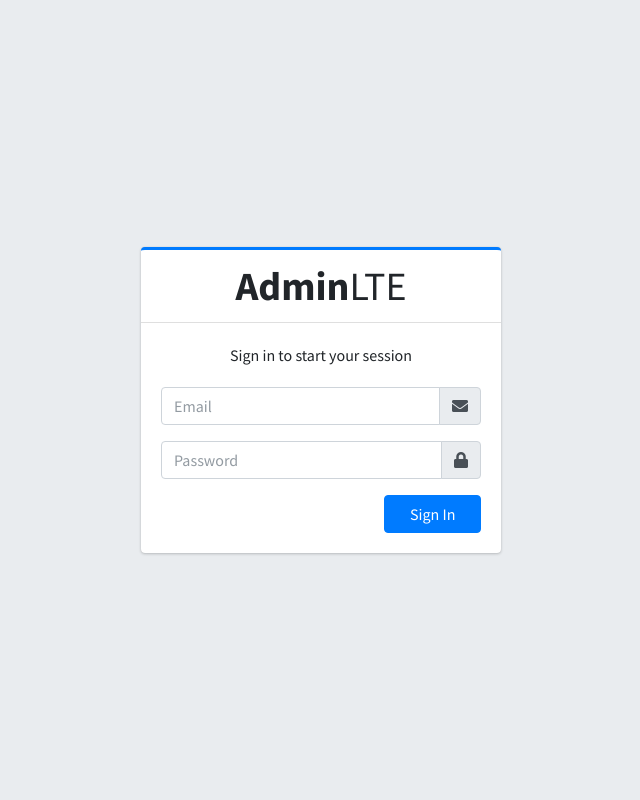
After one commit to thienth32/we16303-php2, a PHP site: the page made by asm1/app/views/auth/login-form.blade.php in a window 1280 px wide. The commit adds this page. Shown: the whole page, without its empty margins (319-959 px from the left). Run offline with PHP 8.4, Linux system fonts and the light colour scheme; the template is opened without the code that fills it, so the values that code supplies are empty; some libraries are stand-ins or nearby versions.

Commit message:
update login form

```diff
--- a/asm1/app/controllers/LoginController.php
+++ b/asm1/app/controllers/LoginController.php
@@ -3,7 +3,7 @@
 class LoginController{
 
     public function loginForm(){
-        include_once './app/views/auth/login-form.php';
+        return view('auth.login-form');
     }
 
     public function postLogin(){
--- /dev/null
+++ b/asm1/app/views/auth/login-form.blade.php
@@ -0,0 +1,68 @@
+<!DOCTYPE html>
+<html lang="en">
+<head>
+  <meta charset="utf-8">
+  <meta name="viewport" content="width=device-width, initial-scale=1">
+  <title>AdminLTE 3 | Log in (v2)</title>
+
+  <!-- Google Font: Source Sans Pro -->
+  <link rel="stylesheet" href="https://fonts.googleapis.com/css?family=Source+Sans+Pro:300,400,400i,700&display=fallback">
+  <!-- Font Awesome -->
+  <link rel="stylesheet" href="{{PUBLIC_URL}}plugins/fontawesome-free/css/all.min.css">
+  <!-- icheck bootstrap -->
+  <link rel="stylesheet" href="{{PUBLIC_URL}}plugins/icheck-bootstrap/icheck-bootstrap.min.css">
+  <!-- Theme style -->
+  <link rel="stylesheet" href="{{PUBLIC_URL}}dist/css/adminlte.min.css">
+</head>
+<body class="hold-transition login-page">
+<div class="login-box">
+  <!-- /.login-logo -->
+  <div class="card card-outline card-primary">
+    <div class="card-header text-center">
+      <a href="#" class="h1"><b>Admin</b>LTE</a>
+    </div>
+    <div class="card-body">
+      <p class="login-box-msg">Sign in to start your session</p>
+
+      <form action="" method="post">
+        <div class="input-group mb-3">
+          <input type="email" name="email" class="form-control" placeholder="Email">
+          <div class="input-group-append">
+            <div class="input-group-text">
+              <span class="fas fa-envelope"></span>
+            </div>
+          </div>
+        </div>
+        <div class="input-group mb-3">
+          <input type="password" name="password" class="form-control" placeholder="Password">
+          <div class="input-group-append">
+            <div class="input-group-text">
+              <span class="fas fa-lock"></span>
+            </div>
+          </div>
+        </div>
+        <div class="row">
+          <div class="col-8">
+          </div>
+          <!-- /.col -->
+          <div class="col-4">
+            <button type="submit" class="btn btn-primary btn-block">Sign In</button>
+          </div>
+          <!-- /.col -->
+        </div>
+      </form>
+    </div>
+    <!-- /.card-body -->
+  </div>
+  <!-- /.card -->
+</div>
+<!-- /.login-box -->
+
+<!-- jQuery -->
+<script src="{{PUBLIC_URL}}plugins/jquery/jquery.min.js"></script>
+<!-- Bootstrap 4 -->
+<script src="{{PUBLIC_URL}}plugins/bootstrap/js/bootstrap.bundle.min.js"></script>
+<!-- AdminLTE App -->
+<script src="{{PUBLIC_URL}}dist/js/adminlte.min.js"></script>
+</body>
+</html>
```
Also changed, not shown: asm1/app/views/auth/login-form.php (deleted, +0 -13 lines), asm1/app/views/mon-hoc/add-form.blade.php (+24 -9 lines), asm1/app/views/mon-hoc/edit-form.blade.php (+24 -8 lines), 3 other files.
